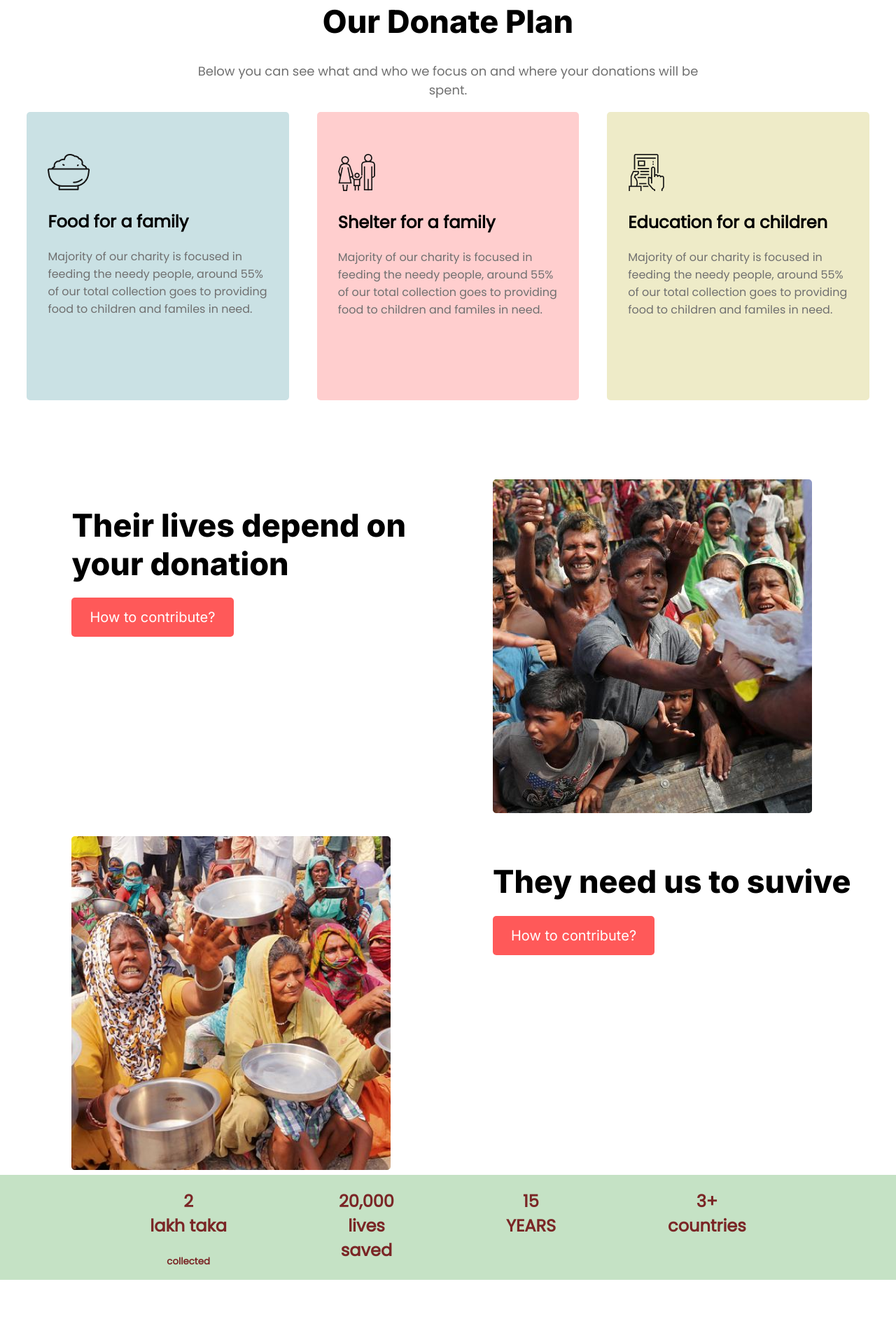
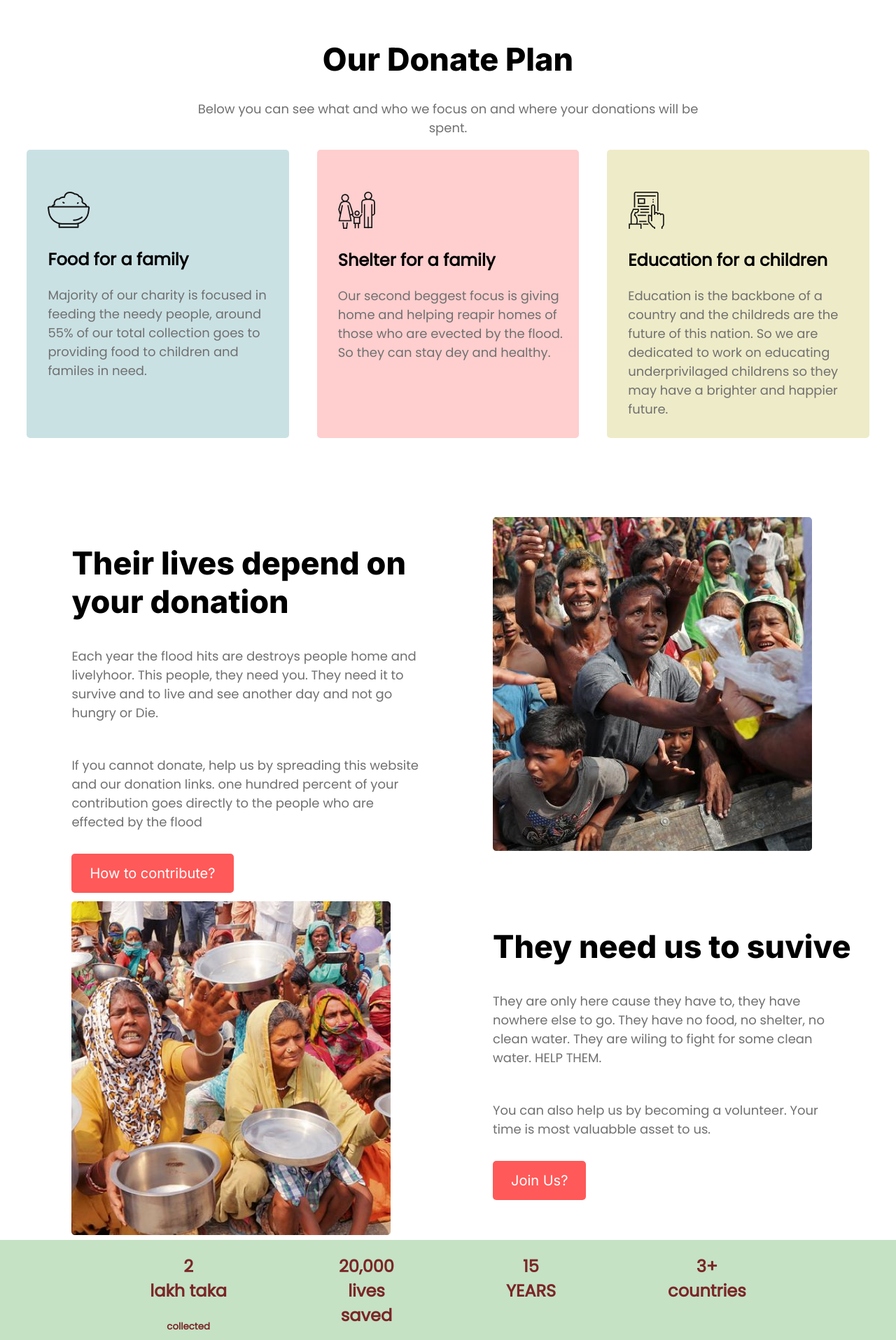
Before and after one commit to S0vers/Donation_Website, a plain HTML site: page index.html in a window 1280 px wide. Shown: the part 1560-3475 px from the top of the page at 70% size. Drawn offline with Linux system fonts and the light colour scheme; a web font is replaced by a local one.

Commit message:
Finished

```diff
--- a/index.html
+++ b/index.html
@@ -23,7 +23,7 @@
     <section class="donation-box">
         <div>
             <h1 class="bold-title">Donate Today</h1>
-            <p class="important-paragraph">Help us help </p>
+            <p class="important-paragraph">Help us help, every year hundreds and thousands of family lose their houses and their livelyhood to the flood and other natural calamities. Your one donation can save thousands of life.</p>
         </div>
         <div class="ancor-center">
             <a href="#" class="preset-amount unselected-button margin-left">100tk</a>
@@ -53,18 +53,19 @@
         </div><div class="box pastelred">
             <img src="icons/shelter.png" alt="shelter icon">
             <h2>Shelter for a family</h2>
-            <p>Majority of our charity is focused in feeding the needy people, around 55% of our total collection goes to providing food to children and familes in need.</p>
+            <p>Our second beggest focus is giving home and helping reapir homes of those who are evected by the flood. So they can stay dey and healthy.</p>
         </div><div class="box pastelyellow margin-right">
             <img src="icons/Frame-1.png" alt="Education icon">
             <h2>Education for a children</h2>
-            <p>Majority of our charity is focused in feeding the needy people, around 55% of our total collection goes to providing food to children and familes in need.</p>
+            <p>Education is the backbone of a country and the childreds are the future of this nation. So we are dedicated to work on educating underprivilaged childrens so they may have a brighter and happier future.</p>
         </div>
     </section>
     <section class="about-work">
         <div class="contribution">
             <div class="half-width margin-left">
                 <h1 class="bold-title">Their lives depend on your donation</h1>
-                <p></p>
+                <p>Each year the flood hits are destroys people home and livelyhoor. This people, they need you. They need it to survive and to live and see another day and not go hungry or Die.</p>
+                <p>If you cannot donate, help us by spreading this website and our donation links. one hundred percent of your contribution goes directly to the people who are effected by the flood</p>
                 <a class="link-button" target="_blank" href="https://bdrcs.org/donation/">How to contribute?</a>
             </div>
             <div class="half-width margin-right">
@@ -77,8 +78,9 @@
             </div>
             <div class="half-width margin-right">
                 <h1 class="bold-title">They need us to suvive</h1>
-                <p></p>
-                <a class="link-button" target="_blank" href="https://bdrcs.org/donation/">How to contribute?</a>
+                <p> They are only here cause they have to, they have nowhere else to go. They have no food, no shelter, no clean water. They are wiling to fight for some clean water. HELP THEM.</p>
+                <p>You can also help us by becoming a volunteer. Your time is most valuabble asset to us.</p>
+                <a class="link-button" target="_blank" href="https://bdrcs.org/donation/">Join Us?</a>
             </div>
         </div>
     </section>
@@ -101,7 +103,7 @@
         <p class="important-paragraph"> sign up below to get email. We will only mail you when we have to.</p>
     </div>
     <section class="email-input">
-        <div class="Yellow-box">
+        <div class="yellow-box">
             <input type="text" id="email" value="Email">
             <a class="sub" href="#">Subscribe</a>
         </div>
--- a/style.css
+++ b/style.css
@@ -7,9 +7,16 @@ body {
 body h1 {
     font-family: 'Inter', sans-serif;
 }
+body p{
+    font-size: 18px;
+}
 
 .width {
     width: 100%;
+}
+.half-width P{
+    padding-right: 30px;
+    padding-bottom: 30px;
 }
 
 .header {
@@ -155,7 +162,7 @@ body h1 {
     justify-content: center;
 }
 
-.Yellow-box{
+.yellow-box{
     height: 200px;
     width: 809px;
     border-radius: 5px;
```
